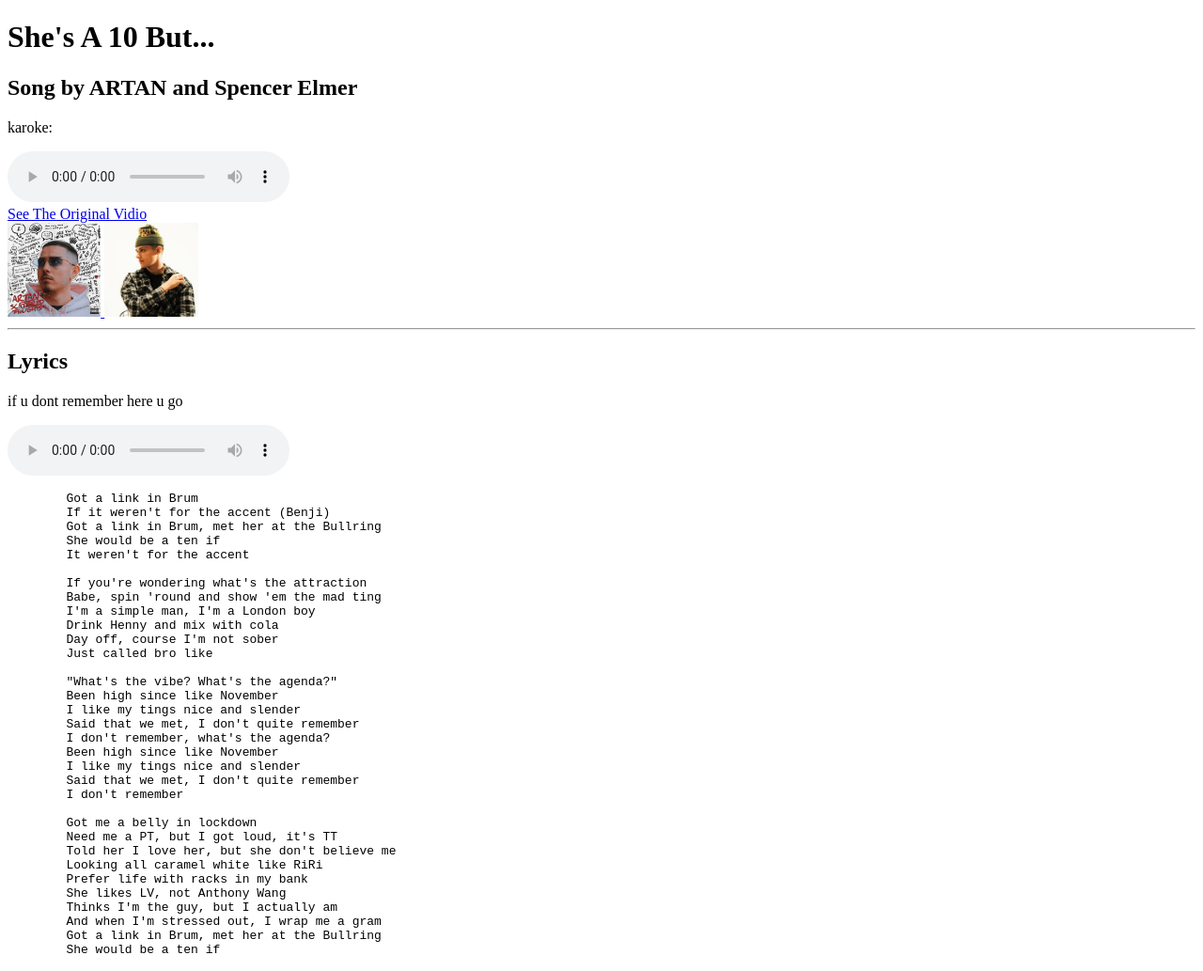
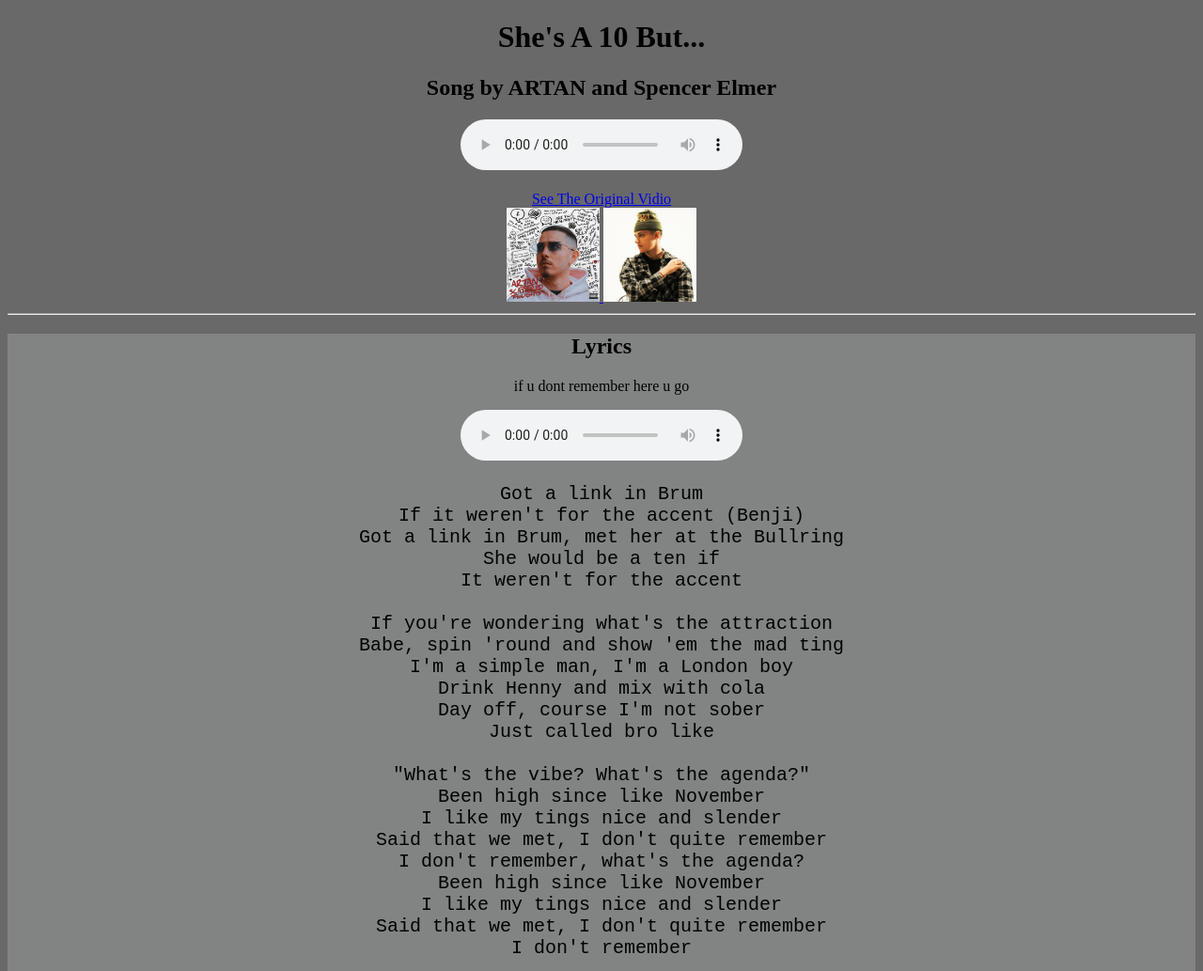
Before and after one commit to Nyk21/Project1.github.io, a plain HTML site: page Website/lyrics 1.html in a window 1280 px wide. Shown: the top 1033 px of the page at 94% size. Drawn offline with Linux system fonts and the light colour scheme.

Commit message:
Update lyrics 1.html

```diff
--- a/Website/lyrics 1.html
+++ b/Website/lyrics 1.html
@@ -4,16 +4,33 @@
     <meta charset="UTF-8">
     <meta name="viewport" content="width=device-width, initial-scale=1.0">
     <title>She's A 10 But - A&S</title>
+
+    <style>
+
+        body  {text-align: center;}
+        body {background-color: dimgray;}
+        pre {
+                font-size: 20px;
+            }
+
+     </style>
+
 </head>
 <body>
         <h1>She's A 10 But...</h1>
         <h2>Song by ARTAN and Spencer Elmer</h2>
 
-    <p>karoke:</p>
-    <audio controls>
+
+
+
+    <div style="margin: 0 auto;">
+        <audio controls >
         <source src="songs/She's A 10 But... clear.mp3">
         </audio>
+    </div>
+
     <br>
+
 
 
         <a
@@ -42,8 +59,8 @@
         </a>
 
 
-
     <hr>
+<header style="background-color: rgb(130, 132, 132);">
     <h2>Lyrics</h2>
 
     <p>if u dont remember here u go</p>
@@ -139,7 +156,7 @@
 I'm a simple man, I'm a London boy
 Drink Henny and mix with cola
 Day off, course I'm not sober
-        Just called bro like
+just called bro like
 
 "What's the vibe? What's the agenda?"
 I been high since like November
@@ -151,11 +168,10 @@
 I like my tings nice and slender
 Said that we met, I don't quite remember
 I don't remember
-
 Got a link in Brum, met her at the Bullring
 She would be a ten if
 It weren't for the accent</pre>
 
-
+</header>
 </body>
 </html>
```
Lines whose indentation alone changed are shown as unchanged.
